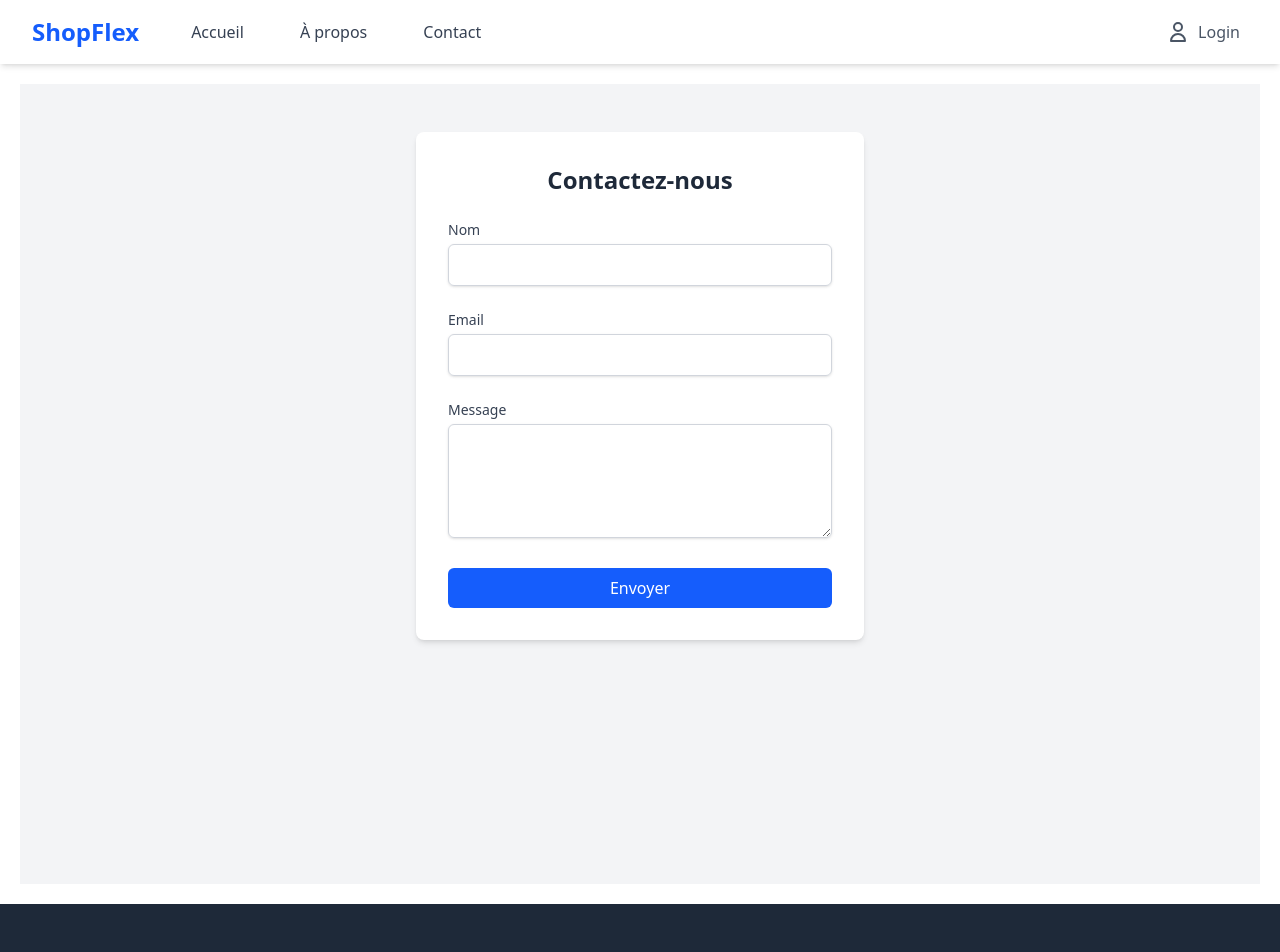
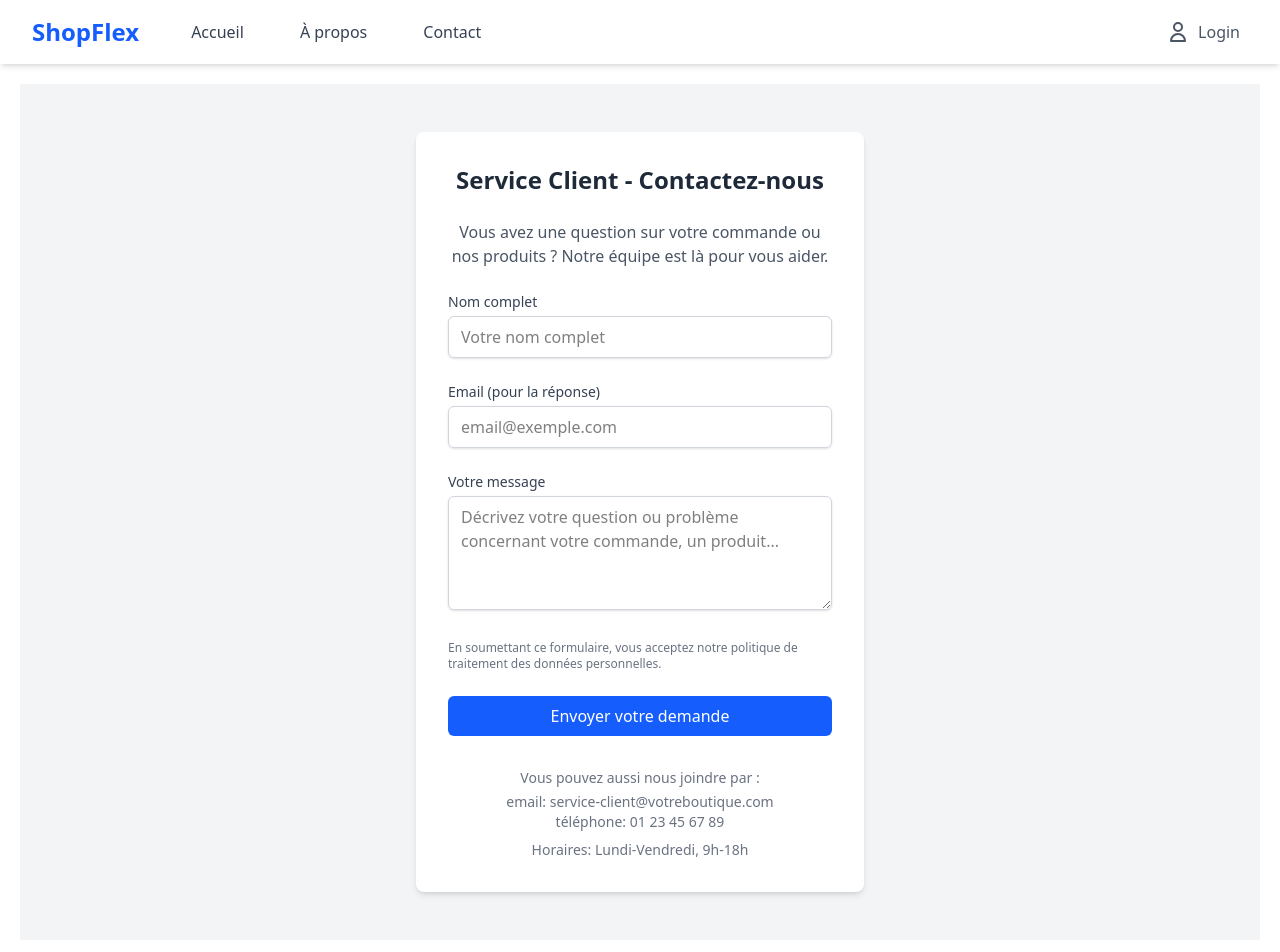
Before and after one commit to MohamedAbail1/Ecommerce-frontend, a React (Vite) app: page /shop/Contact in a window 1280 px wide. Shown: the top 952 px of the page. Built offline with nearby package versions, Linux system fonts and the light colour scheme.

Commit message:
Amend contact style

```diff
--- a/src/components/contacterNous/contacter.jsx
+++ b/src/components/contacterNous/contacter.jsx
@@ -48,17 +48,18 @@ export default function ContactForm() {
   return (
     <div className="min-h-screen bg-gray-100 py-12 px-4 sm:px-6 lg:px-8 flex flex-col items-center">
       <div className="max-w-md w-full bg-white rounded-lg shadow-md p-8">
-        <h2 className="text-2xl font-bold text-center text-gray-800 mb-6">Contactez-nous</h2>
+        <h2 className="text-2xl font-bold text-center text-gray-800 mb-6">Service Client - Contactez-nous</h2>
+        <p className="text-center text-gray-600 mb-6">Vous avez une question sur votre commande ou nos produits ? Notre équipe est là pour vous aider.</p>
 
         {submitted ? (
           <div className="text-center py-4 px-6 bg-green-100 text-green-700 rounded-md mb-4">
-            Merci pour votre message ! Nous vous répondrons dans les plus brefs délais.
+            Merci pour votre message ! Notre service client vous répondra dans les 24 heures.
           </div>
         ) : (
           <form onSubmit={handleSubmit} className="space-y-6">
             <div>
               <label htmlFor="name" className="block text-sm font-medium text-gray-700 mb-1">
-                Nom
+                Nom complet
               </label>
               <input
                 type="text"
@@ -68,12 +69,13 @@ export default function ContactForm() {
                 onChange={handleChange}
                 required
                 className="w-full px-3 py-2 border border-gray-300 rounded-md shadow-sm focus:outline-none focus:ring-2 focus:ring-blue-500 focus:border-blue-500"
+                placeholder="Votre nom complet"
               />
             </div>
 
             <div>
               <label htmlFor="email" className="block text-sm font-medium text-gray-700 mb-1">
-                Email
+                Email (pour la réponse)
               </label>
               <input
                 type="email"
@@ -83,12 +85,13 @@ export default function ContactForm() {
                 onChange={handleChange}
                 required
                 className="w-full px-3 py-2 border border-gray-300 rounded-md shadow-sm focus:outline-none focus:ring-2 focus:ring-blue-500 focus:border-blue-500"
+                placeholder="email@exemple.com"
               />
             </div>
 
             <div>
               <label htmlFor="message" className="block text-sm font-medium text-gray-700 mb-1">
-                Message
+                Votre message
               </label>
               <textarea
                 id="message"
@@ -98,19 +101,31 @@ export default function ContactForm() {
                 required
                 rows="4"
                 className="w-full px-3 py-2 border border-gray-300 rounded-md shadow-sm focus:outline-none focus:ring-2 focus:ring-blue-500 focus:border-blue-500"
+                placeholder="Décrivez votre question ou problème concernant votre commande, un produit..."
               />
+            </div>
+
+            <div className="text-xs text-gray-500">
+              En soumettant ce formulaire, vous acceptez notre politique de traitement des données personnelles.
             </div>
 
             <div>
               <button
                 type="submit"
-                className="w-full bg-blue-600 text-white py-2 px-4 rounded-md hover:bg-blue-700 focus:outline-none focus:ring-2 focus:ring-blue-500 focus:ring-offset-2"
+                className="w-full bg-blue-600 text-white py-2 px-4 rounded-md hover:bg-blue-700 focus:outline-none focus:ring-2 focus:ring-blue-500 focus:ring-offset-2 transition duration-150"
               >
-                Envoyer
+                Envoyer votre demande
               </button>
             </div>
           </form>
         )}
+
+        <div className="mt-8 text-center text-sm text-gray-500">
+          <p>Vous pouvez aussi nous joindre par :</p>
+          <p className="font-medium mt-1">email: service-client@votreboutique.com</p>
+          <p className="font-medium">téléphone: 01 23 45 67 89</p>
+          <p className="mt-2">Horaires: Lundi-Vendredi, 9h-18h</p>
+        </div>
       </div>
     </div>
   );
```
